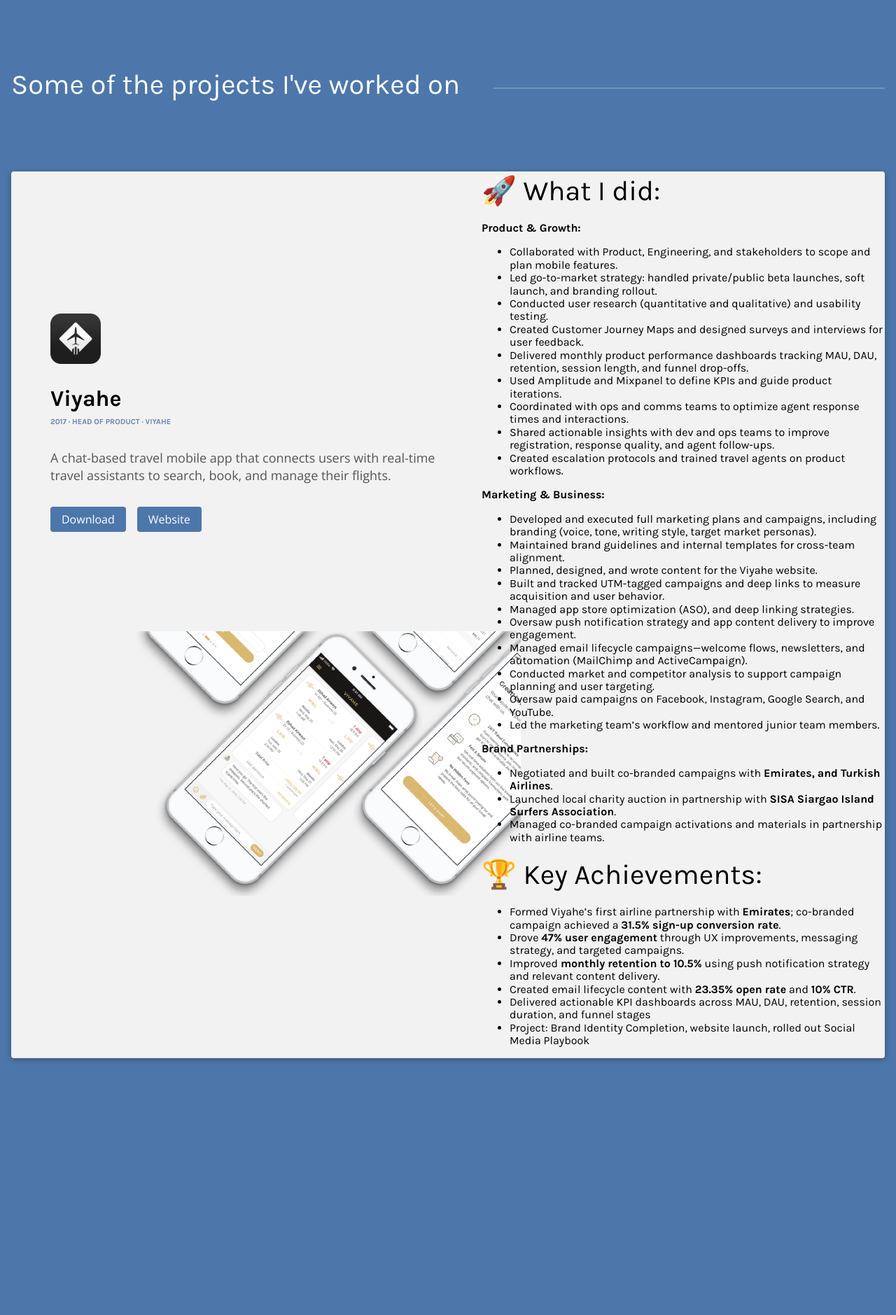
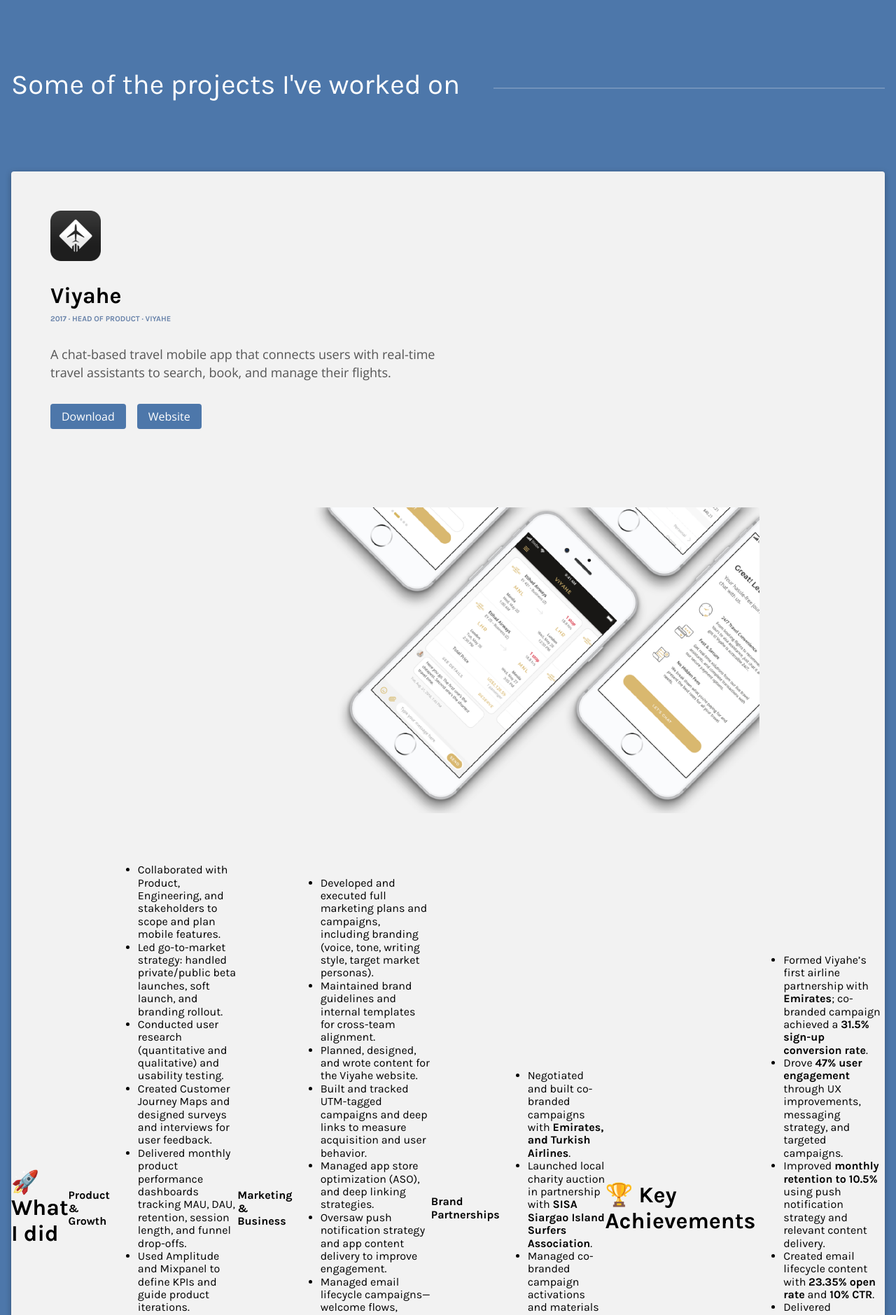
Before and after one commit to mpaulcarr/mpaulcarr.github.io, a Jekyll site: the page built from index.html, in a window 1280 px wide. Shown: the part 895-2774 px from the top of the page at 70% size. Built offline with Jekyll 4.4.1, drawn with Linux system fonts in a browser that asks for light colours; before the commit the page ends 2503 px from its top, so only the background shows below that.

Commit message:
adjust content and styles

```diff
--- a/css/styles.scss
+++ b/css/styles.scss
@@ -27,14 +27,6 @@
   line-height: 1.4;
   letter-spacing: -1px;
   color: #e8e8e8;
-}
-
-p.intro {
-  font-size: 24px;
-  font-weight: 400;
-  line-height: 1.4;
-  letter-spacing: -1px;
-  color: rgba(255, 255, 255, 0.8);
 }
 
 h3 {
@@ -70,6 +62,20 @@
   font-size: 32px;
   font-weight: bold;
   margin-bottom: 8px;
+}
+
+h5 {
+  font-size: 16px;
+  font-weight: bold;
+  margin-bottom: 8px;
+}
+
+p.intro {
+  font-size: 24px;
+  font-weight: 400;
+  line-height: 1.4;
+  letter-spacing: -1px;
+  color: rgba(255, 255, 255, 0.8);
 }
 
 .wrapper {
@@ -116,8 +122,7 @@
 
 .project {
   display: flex;
-  flex-direction: row;
-  align-items: center;
+  flex-direction: column;
   border-radius: 4px;
   box-shadow: 0 2px 8px rgba(0, 0, 0, 0.3);
   background: #f2f2f2;
@@ -125,7 +130,9 @@
   min-height: 450px;
 
   .project-content {
-
+    display: flex;
+    flex-direction: row;
+    align-items: center;
   }
 
   .project-feature-image {
```
Also changed, not shown: _projects/viyahe.md (+5 -5 lines).
